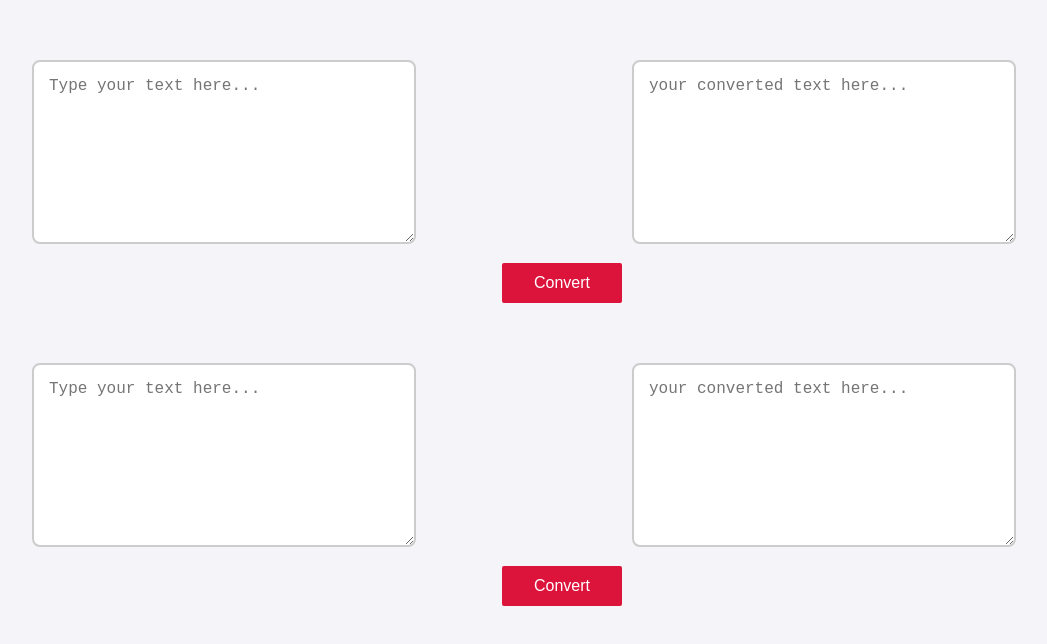
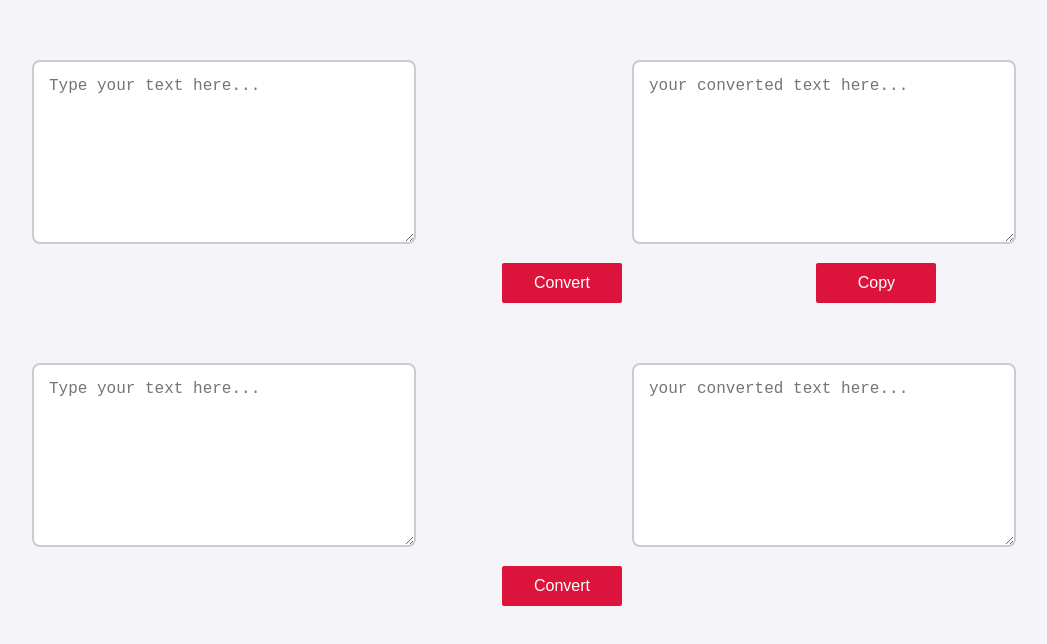
Before and after one commit to ThohidC223075/secret, a plain HTML site: page index.html in a window 1280 px wide. Shown: the whole page, without its empty margins (48-1095 px from the left). Drawn offline with Linux system fonts and the light colour scheme.

Commit message:
Update index.html with copy option

```diff
--- a/index.html
+++ b/index.html
@@ -57,6 +57,9 @@
         .btn:hover {
             background-color: crimson;
         }
+        .btn1{
+            margin-left: 190px;
+        }
     </style>
 </head>
 <body>
@@ -70,6 +73,7 @@
 
     </div>
     <button class="btn" onclick="ConvertText()">Convert</button>
+    <button class="btn btn1" onclick="copyToClipboard()">Copy</button>
 
     <div class="input">
         <div class="textarea-container">
@@ -105,6 +109,25 @@
             //alert("You entered: " + text);
         }
 
+
+        async function copyToClipboard() {
+            const text = document.getElementById("converted_text").value;
+
+            try {
+                // Use the Clipboard API to copy text to the clipboard
+                await navigator.clipboard.writeText(text);
+                //document.getElementById("status").innerText = "Text copied to clipboard!";
+            } catch (err) {
+                document.getElementById("status").innerText = "Failed to copy text.";
+            }
+        }
+
+
+
+
+
+
+
         function PlainText() {
             const encryptedText = document.getElementById('input_text1').value;
             console.log(encryptedText)
```
